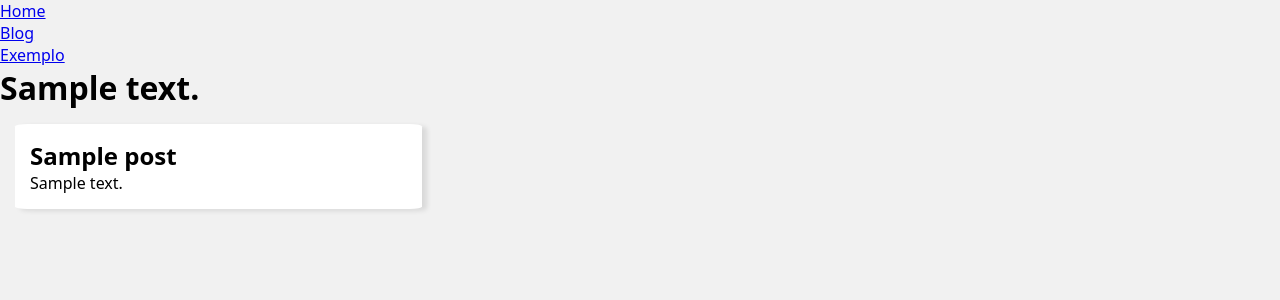
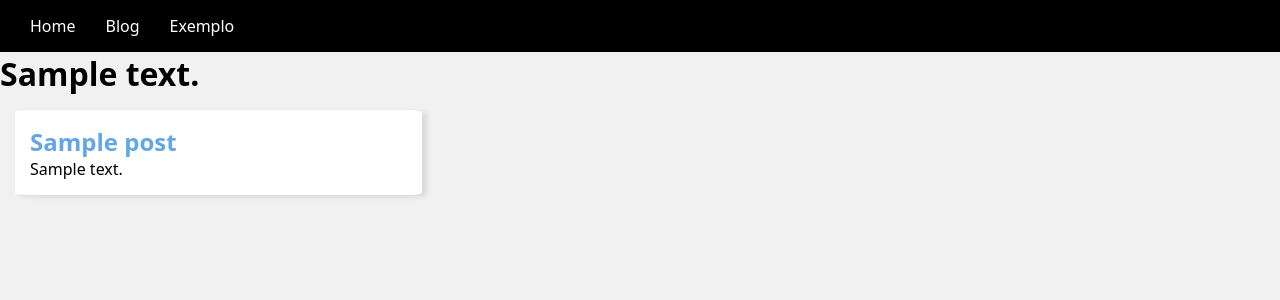
Before and after one commit to CarlosHFZ/Study, a Django app: template hello_django/blog/templates/blog/index.html in a window 1280 px wide. Shown: the top 300 px of the page. Run offline with Django 5.2, Linux system fonts and the light colour scheme; the template is opened without the code that fills it: most values are stand-ins (such as "Sample title", 1, 10 or a date in 2020).

Commit message:
Django: Basic completed

```diff
--- a/hello_django/base/global/partials/menu.html
+++ b/hello_django/base/global/partials/menu.html
@@ -1,13 +1,14 @@
-<nav>
-    <ul>
+<nav class="menu">
+    <ul class="menu__links">
       <li>
-            <a href="{% url "home:home" %}">Home</a>
+        <a href="{% url 'home:home' %}">Home</a>
       </li>
       <li>
-            <a href="{% url "blog:home" %}">Blog</a>
+        <a href="{% url 'blog:home' %}">Blog</a>
       </li>
       <li>
-            <a href="{% url "blog:exemplo" %}">Exemplo</a>
+        <a href="{% url 'blog:exemplo' %}">Exemplo</a>
       </li>
     </ul>
+
 </nav>
--- a/hello_django/base/global/partials/postblock.html
+++ b/hello_django/base/global/partials/postblock.html
@@ -1,6 +1,10 @@
 <article class="post">
     <header>
-        <h2 class="post__title">{{ post.title }}</h2>
+        <h2 class="post__title">
+            <a href="{% url "blog:post" post.id %}">
+            {{ post.title }}
+            </a>
+        </h2>
     </header>
     <div class="post__body">
         {{ post.body }}
--- a/hello_django/base/static/global/css/style.css
+++ b/hello_django/base/static/global/css/style.css
@@ -5,6 +5,16 @@
   margin: 0;
   padding: 0;
   box-sizing: border-box;
+}
+
+a {
+  color: rgba(54, 141, 223, 0.781);
+  text-decoration: none;
+}
+
+a:hover {
+  color: rgba(54, 141, 223, 0.781);
+  text-decoration: underline;
 }
 
 html {
@@ -31,8 +41,24 @@ body {
   border-radius: 3%;
 }
 
+.menu {
+  background: black;
+  padding: 0 1.5rem;
+}
+
+.menu__links {
+  list-style: none;
+  display: flex;
+}
+.menu__links a {
+  display: block;
+  color: #fff;
+  padding: 1.5rem;
+
+}
+
 @media (min-width: 600px){
-  .content {
+  .content:not(:has(.single-post)) {
     grid-template-columns: repeat(auto-fill, minmax(32rem, 1fr));
   }
 }
--- a/hello_django/blog/urls.py
+++ b/hello_django/blog/urls.py
@@ -5,6 +5,7 @@ app_name = 'blog'
 
 
 urlpatterns = [
+    path('<int:post_id>/', views.post, name='post'),
     path('', views.blog, name='home'),
     path('exemplo/', views.exemplo, name='exemplo'),
 ]
--- a/hello_django/project/settings.py
+++ b/hello_django/project/settings.py
@@ -25,7 +25,9 @@ SECRET_KEY = 'django-insecure-z149942*j%t#o14^2=2yu!%s$)mvlkx-)!*aayur1i#kws&=0c
 # SECURITY WARNING: don't run with debug turned on in production!
 DEBUG = True
 
-ALLOWED_HOSTS = []
+ALLOWED_HOSTS = [
+    '127.0.0.1'
+]
 
 
 # Application definition
@@ -124,6 +126,8 @@ STATICFILES_DIRS = [
     BASE_DIR / 'base' / 'static'
 ]
 
+STATIC_ROOT = BASE_DIR / 'static_files'
+
 # Default primary key field type
 # https://docs.djangoproject.com/en/5.1/ref/settings/#default-auto-field
 
```
Also changed, not shown: hello_django/blog/templates/blog/post.html (added, +18 -0 lines), hello_django/blog/views.py (+29 -4 lines), 1 other file. Lines whose indentation alone changed are shown as unchanged.
